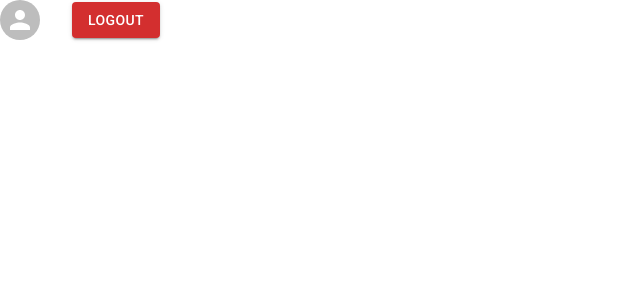
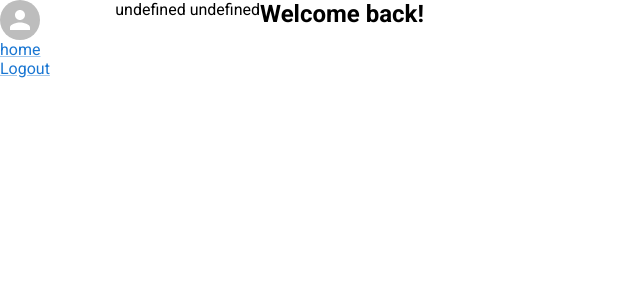
Before and after one commit to theogee/erp-project, a React (Create React App) app in the folder client/: page /dashboard in a window 1280 px wide. Shown: the top 300 px of the page, without its empty margins (0-640 px from the left). Built offline with nearby package versions, Linux system fonts and the light colour scheme; no server answers.

Commit message:
partial commit, still working on sidenav styling

```diff
--- a/client/src/components/Dashboard.js
+++ /dev/null
@@ -1,58 +0,0 @@
-import { React, useState, useEffect } from "react";
-import { useNavigate } from "react-router-dom";
-import axios from "axios";
-
-import Avatar from "@mui/material/Avatar";
-import Stack from "@mui/material/Stack";
-import Button from "@mui/material/Button";
-
-export default function Dashboard() {
-  const SERVER_URL = process.env.REACT_APP_SERVER_URL;
-
-  const navigate = useNavigate();
-
-  const [user, setUser] = useState({});
-
-  useEffect(() => {
-    (async () => {
-      try {
-        const { data } = await axios.get(SERVER_URL + "/api/user", {
-          withCredentials: true,
-        });
-
-        setUser(data);
-      } catch (err) {
-        if (err.response.status === 401) navigate("/unauthorized");
-        else console.log(err);
-      }
-    })();
-  }, []);
-
-  const logout = async () => {
-    try {
-      await axios.get(SERVER_URL + "/auth/google/logout", {
-        withCredentials: true,
-      });
-      navigate("/");
-    } catch (err) {
-      console.log(err);
-    }
-  };
-
-  return (
-    <main>
-      <Stack direction="row" spacing={2} alignItems="center">
-        <Avatar
-          alt={`${user.firstname} ${user.lastname}`}
-          src={user.profile_picture}
-        />
-        <p>
-          {user.firstname} {user.lastname}
-        </p>
-        <Button onClick={logout} variant="contained" color="error">
-          logout
-        </Button>
-      </Stack>
-    </main>
-  );
-}
--- /dev/null
+++ b/client/src/components/Dashboard/Dashboard.js
@@ -0,0 +1,39 @@
+import { React, useState, useEffect } from "react";
+import { Outlet, useNavigate } from "react-router-dom";
+import axios from "axios";
+
+import Stack from "@mui/material/Stack";
+
+import SideNav from "./SideNav";
+
+export default function Dashboard() {
+  const SERVER_URL = process.env.REACT_APP_SERVER_URL;
+
+  const navigate = useNavigate();
+
+  const [user, setUser] = useState({});
+
+  useEffect(() => {
+    (async () => {
+      try {
+        const { data } = await axios.get(SERVER_URL + "/api/user", {
+          withCredentials: true,
+        });
+
+        setUser(data);
+      } catch (err) {
+        if (err.response.status === 401) navigate("/unauthorized");
+        else console.log(err);
+      }
+    })();
+  }, []);
+
+  return (
+    <main>
+      <Stack direction="row">
+        <SideNav {...user} />
+        <Outlet />
+      </Stack>
+    </main>
+  );
+}
--- /dev/null
+++ b/client/src/components/Dashboard/Home.js
@@ -0,0 +1,9 @@
+import React from "react";
+
+export default function Home() {
+  return (
+    <section className="business">
+      <h1>Welcome back!</h1>
+    </section>
+  );
+}
--- /dev/null
+++ b/client/src/components/Dashboard/SideNav.js
@@ -0,0 +1,51 @@
+import React from "react";
+import axios from "axios";
+
+import { NavLink, useNavigate } from "react-router-dom";
+
+import Stack from "@mui/material/Stack";
+import Link from "@mui/material/Link";
+import Avatar from "@mui/material/Avatar";
+
+export default function SideNav(props) {
+  const SERVER_URL = process.env.REACT_APP_SERVER_URL;
+  const navigate = useNavigate();
+
+  const style = {
+    width: "260px",
+  };
+
+  const logout = async () => {
+    try {
+      await axios.get(SERVER_URL + "/auth/google/logout", {
+        withCredentials: true,
+      });
+      navigate("/");
+    } catch (err) {
+      console.log(err);
+    }
+  };
+
+  return (
+    <nav className="sidebar">
+      <Stack sx={style}>
+        <div className="profile">
+          <p style={{ float: "right" }}>
+            {props.firstname + " " + props.lastname}
+          </p>
+          <p style={{ float: "right" }}>{props.email}</p>
+          <Avatar
+            alt={props.firstname + " " + props.lastname}
+            src={props.profile_picture}
+          />
+        </div>
+        <Link component={NavLink} to="/dashboard/home">
+          home
+        </Link>
+        <Link component={NavLink} to="/" onClick={logout}>
+          Logout
+        </Link>
+      </Stack>
+    </nav>
+  );
+}
--- a/client/src/index.js
+++ b/client/src/index.js
@@ -7,7 +7,10 @@ import "./index.css";
 import App from "./App";
 import NotFound from "./components/NotFound";
 import Login from "./components/Login";
-import Dashboard from "./components/Dashboard";
+
+import Dashboard from "./components/Dashboard/Dashboard";
+import Home from "./components/Dashboard/Home";
+
 import Unauthorized from "./components/Unauthorized";
 
 const rootElement = document.getElementById("root");
@@ -17,7 +20,9 @@ ReactDOM.render(
     <Routes>
       <Route path="/" element={<App />} />
       <Route path="/login" element={<Login />} />
-      <Route path="/dashboard" element={<Dashboard />} />
+      <Route path="/dashboard" element={<Dashboard />}>
+        <Route index element={<Home />} />
+      </Route>
       <Route path="/unauthorized" element={<Unauthorized />} />
       <Route path="*" element={<NotFound />} />
     </Routes>
```
